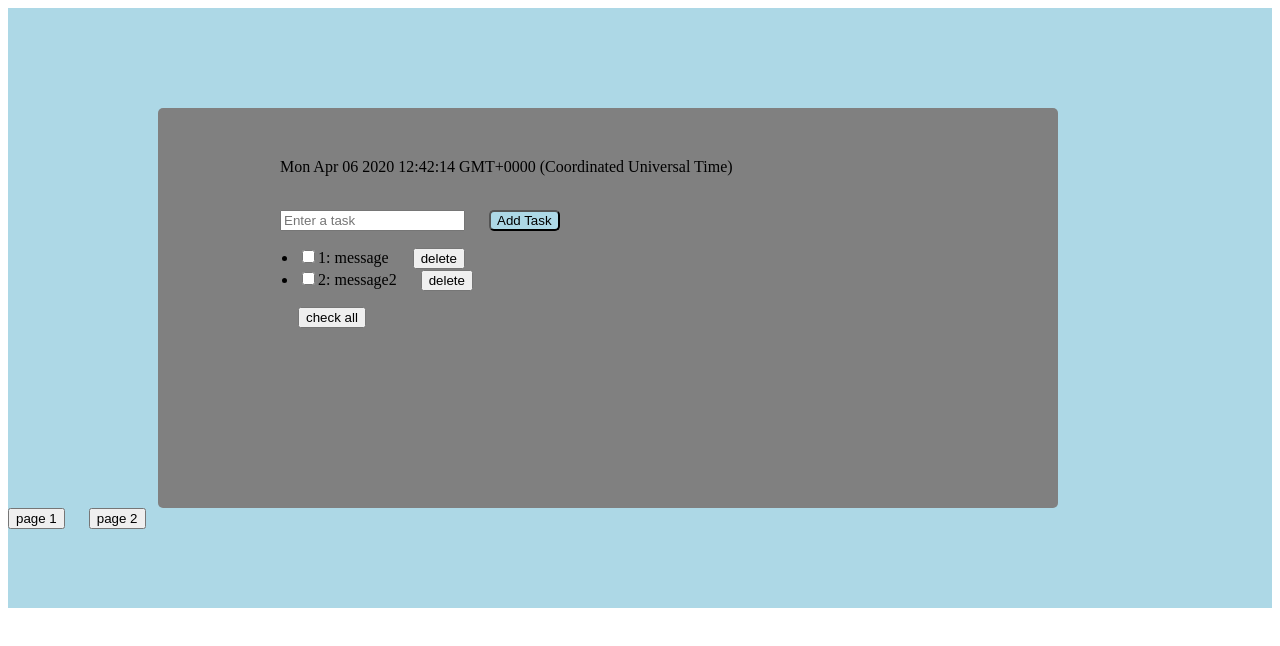
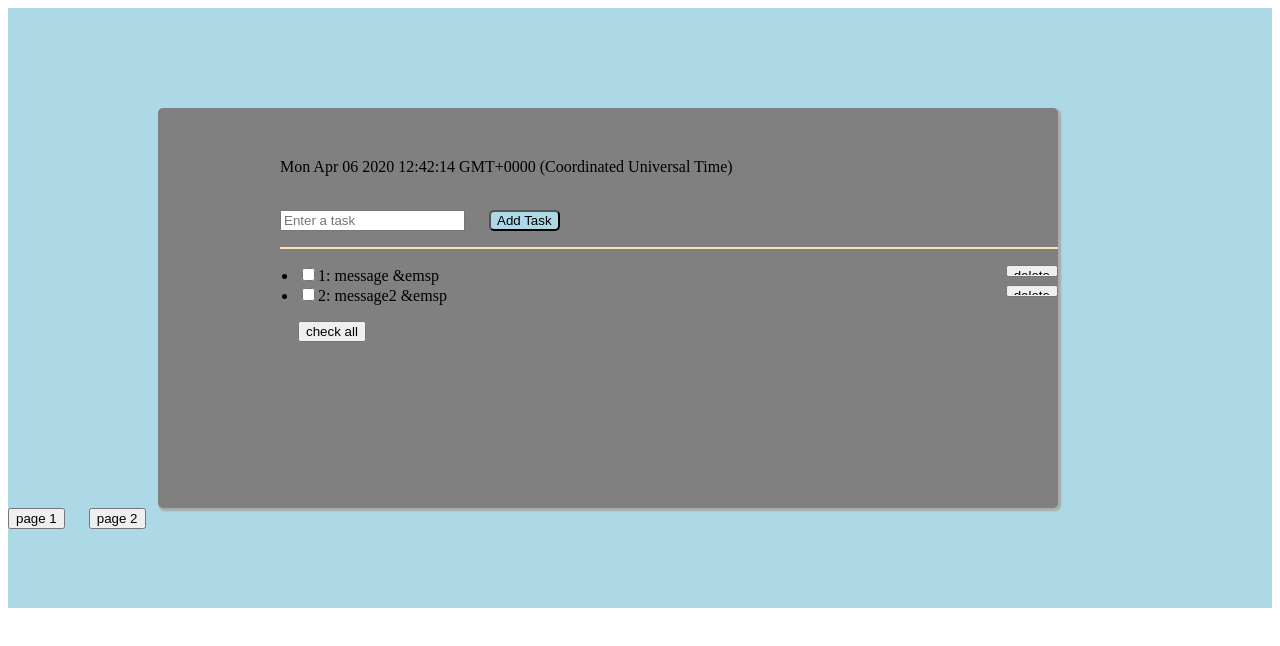
Before and after one commit to trollface2323/front, a Vue app: page / in a window 1280 px wide. Shown: the top 646 px of the page. Built offline with nearby package versions, Linux system fonts and the light colour scheme.

Commit message:
что-то похожее на дизайн

```diff
--- a/src/components/Page.vue
+++ b/src/components/Page.vue
@@ -17,8 +17,8 @@
                 <input type="checkbox" v-model="item.done">
 
                 <span v-if="item.done"><s>{{index+1}} {{item.message}}</s></span>
-                <span v-else>{{index+1}}: {{item.message}}</span> &emsp;
-                <input type="submit" value="delete" @click="del(index)" align="right">
+                <span v-else>{{index+1}}: {{item.message}}</span> &emsp
+                <input type="submit" value="delete" @click="del(index)" class="delete">
             </li>
             <p></p>
             <input type="submit" value="check all" @click="check_all"><br>
@@ -92,12 +92,22 @@
         padding-top: 50px;
         margin-left: 150px;
         border-radius: 5px;
+        box-shadow: 2px 2px 2px 1px darkgray;
+
     }
     .text_area{
-        border-bottom: 10px green;
-        margin-left: 22px;
+        border-bottom: 2px solid navajowhite;
+        margin-left: 22px
     }
     .date{
         margin-left: 22px;
     }
+    .delete{
+        float:right;
+        height: 12px;
+    }
+    .list{
+        border-bottom: 2px solid navajowhite;
+    }
+
 </style>
```
